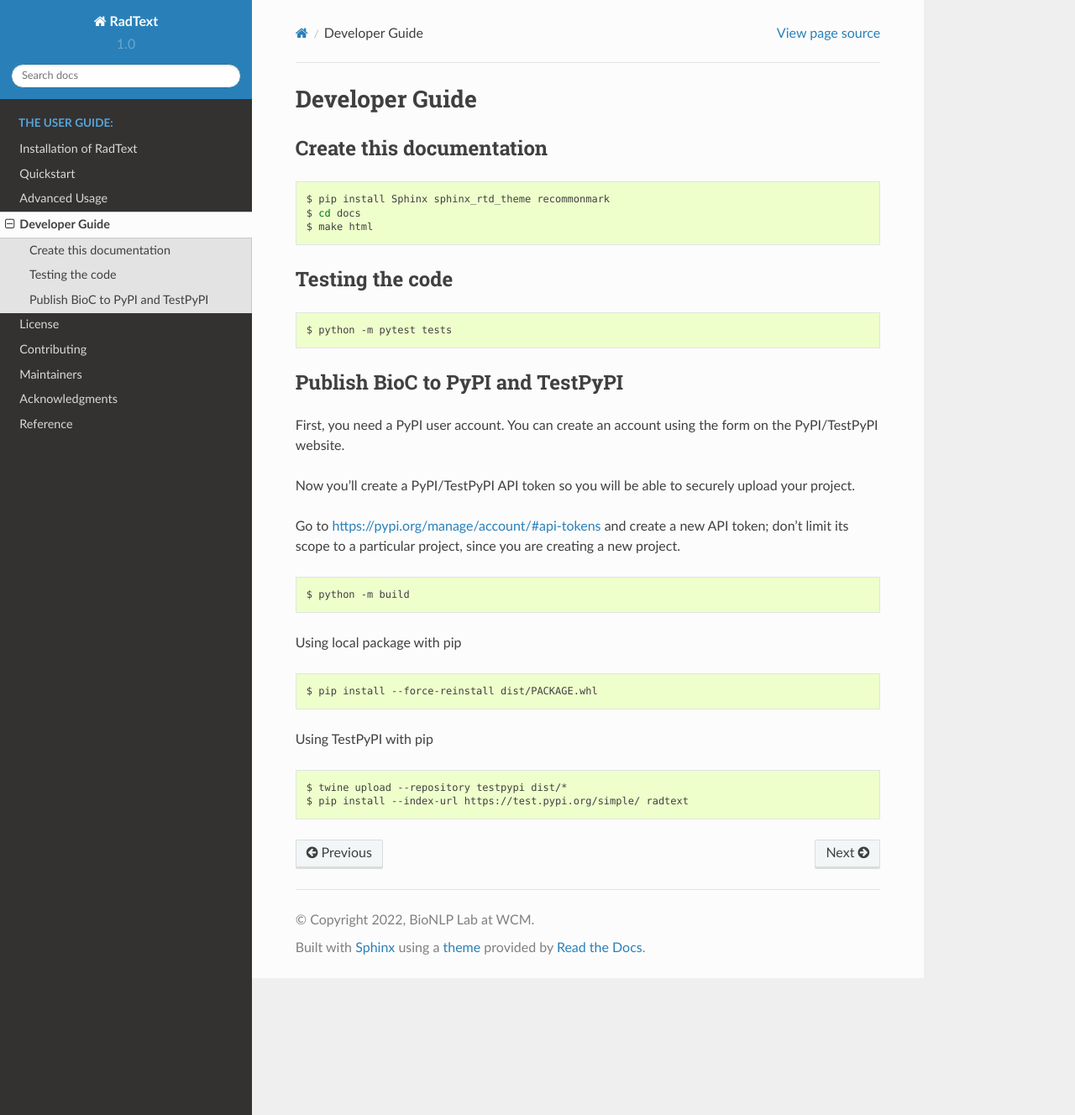
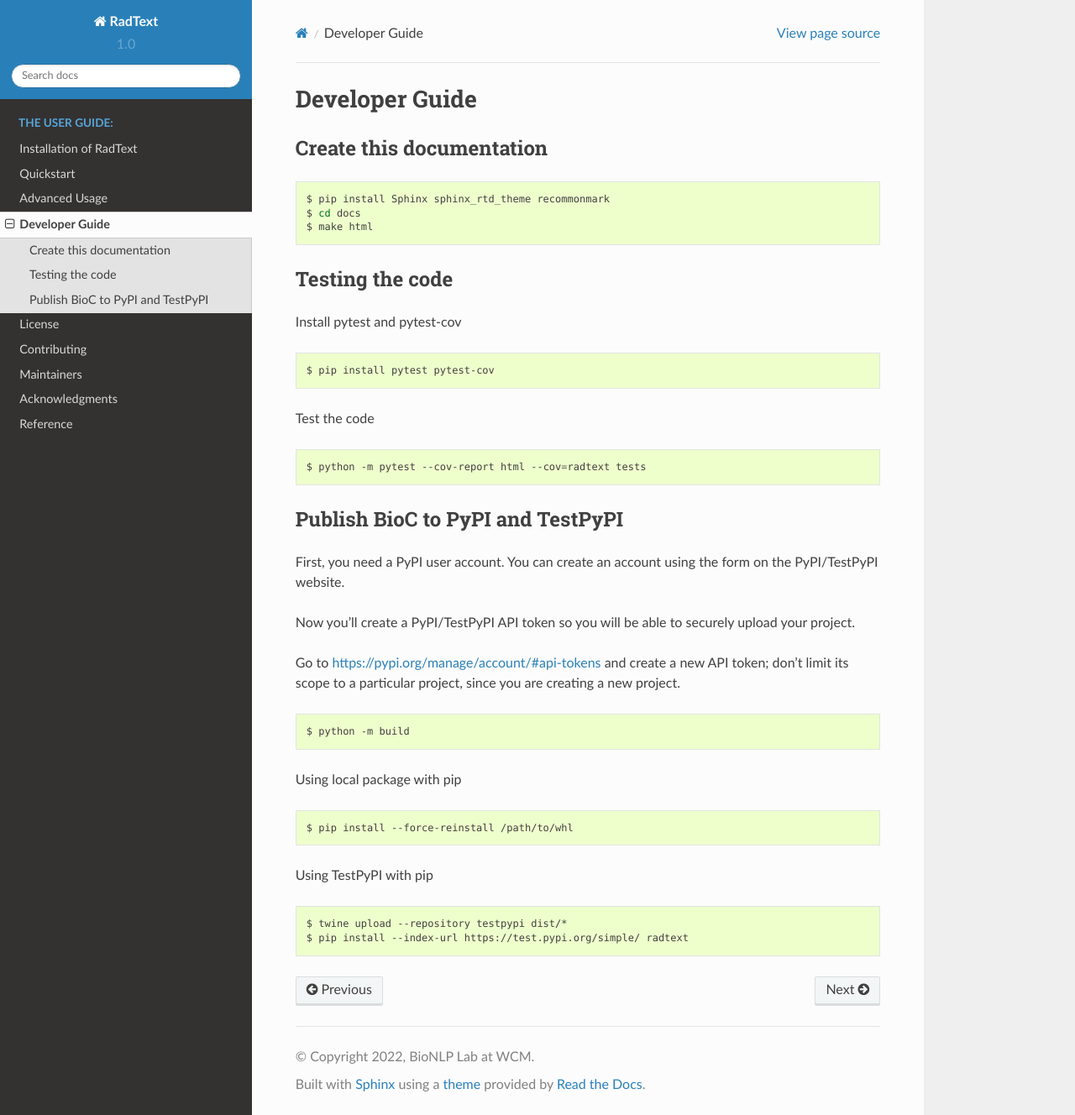
Before and after one commit to bionlplab/radtext, a Sphinx documentation site: the page built from docs/developer_guide.md, in a window 1280 px wide and 1328 px high. Shown: the whole window at 84% size. Built offline with Sphinx 7.4.7 and the Read the Docs theme 2.0.0, drawn with Linux system fonts in a browser that asks for light colours.

Commit message:
update doc

````diff
--- a/docs/developer_guide.md
+++ b/docs/developer_guide.md
@@ -10,8 +10,16 @@ $ make html
 
 ## Testing the code
 
-```bash
-$ python -m pytest tests
+Install pytest and pytest-cov
+
+```shell
+$ pip install pytest pytest-cov
+```
+
+Test the code
+
+```shell
+$ python -m pytest --cov-report html --cov=radtext tests
 ```
 
 ## Publish BioC to PyPI and TestPyPI
@@ -33,7 +41,7 @@ $ python -m build
 Using local package with pip
 
 ```shell
-$ pip install --force-reinstall dist/PACKAGE.whl
+$ pip install --force-reinstall /path/to/whl
 ```
 
 Using TestPyPI with pip
````
Also changed, not shown: docs/user_guide.md (+11 -4 lines).
